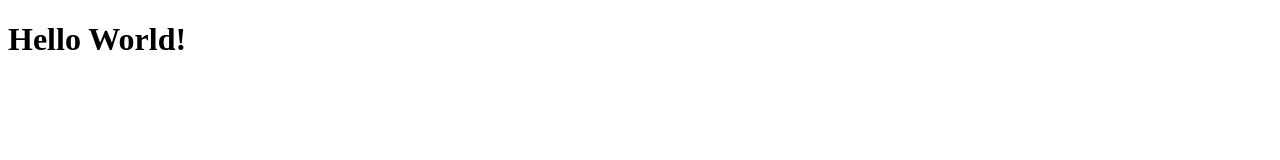
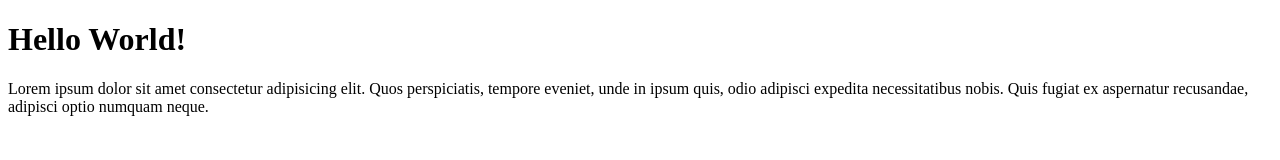
Before and after one commit to wishnuputra/wishnu-git-test, a plain HTML site: page index.html in a window 1280 px wide. Drawn offline with Linux system fonts and the light colour scheme.

Commit message:
Add paragraph

```diff
--- a/index.html
+++ b/index.html
@@ -8,5 +8,6 @@
 </head>
 <body>
     <h1>Hello World!</h1>
+    <p>Lorem ipsum dolor sit amet consectetur adipisicing elit. Quos perspiciatis, tempore eveniet, unde in ipsum quis, odio adipisci expedita necessitatibus nobis. Quis fugiat ex aspernatur recusandae, adipisci optio numquam neque.</p>
 </body>
 </html>
```
